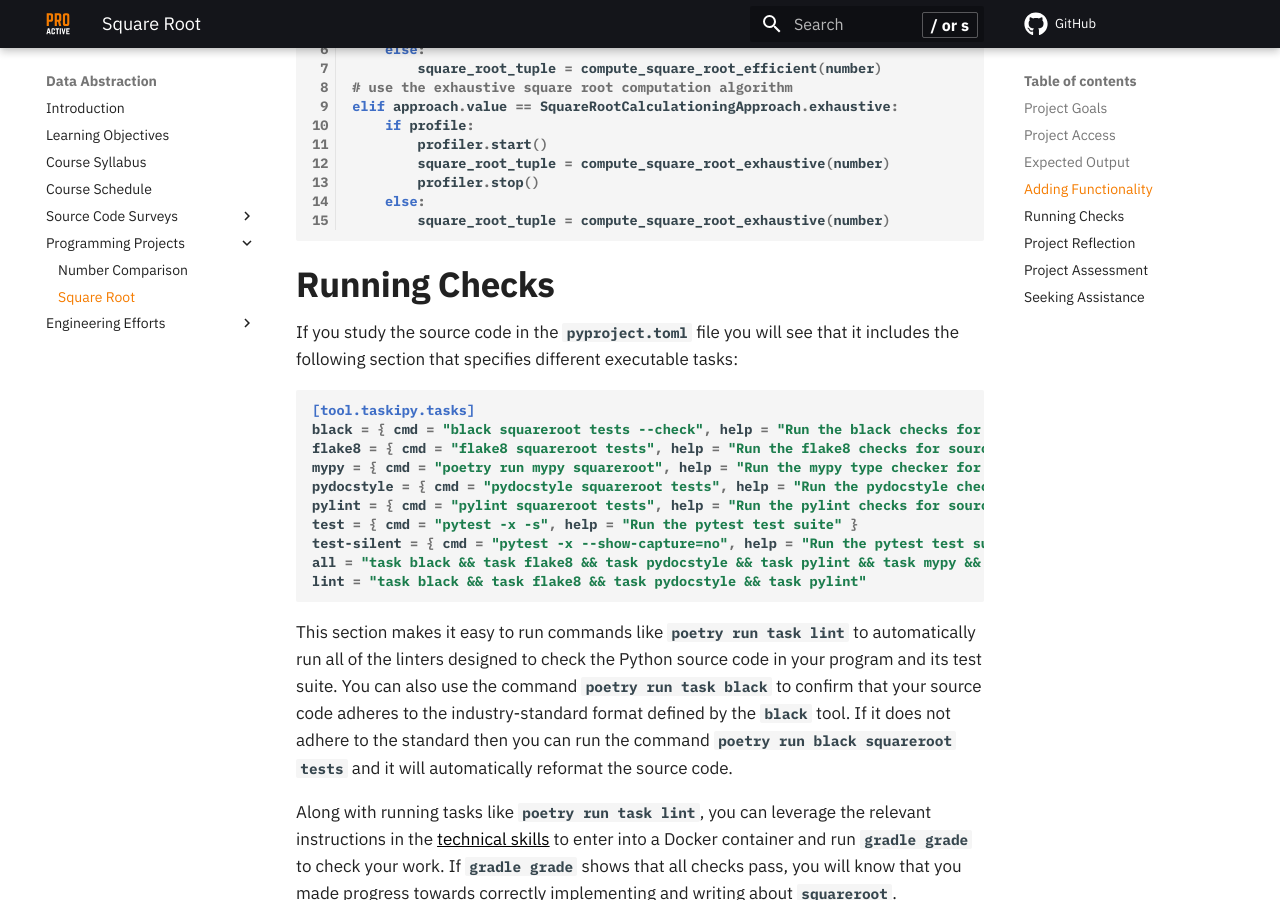
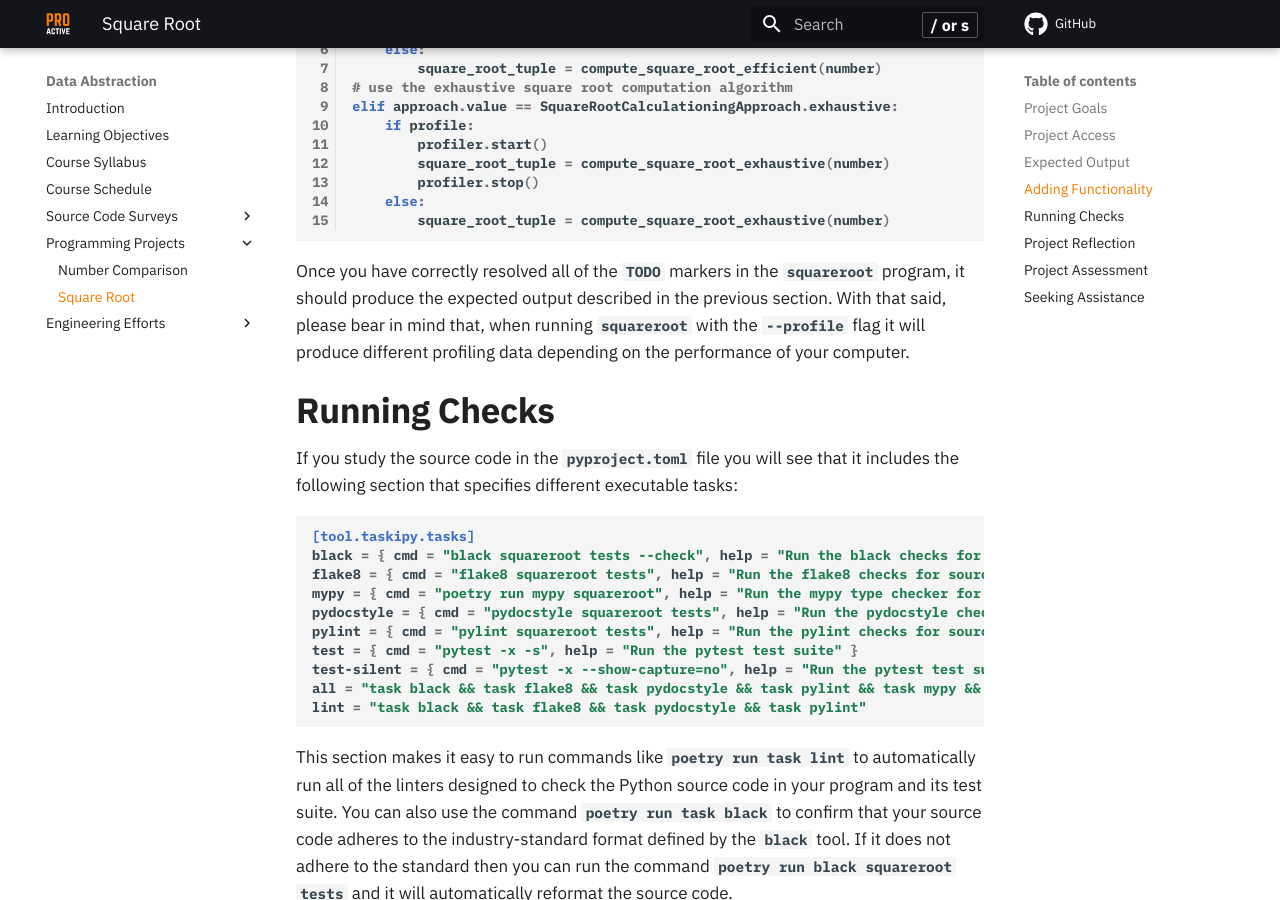
Before and after one commit to ProactiveProgrammers/www.proactiveprogrammers.com, an MkDocs documentation site: the page built from docs/data-abstraction/programming-projects/square-root.md, in a window 1280 px wide and 900 px high, scrolled down 3946 px. Built offline with MkDocs 1.6.1 and Material for MkDocs 9.7.7, drawn with Linux system fonts in a browser that asks for light colours; comment, search, counter and statistics services are not loaded.

Commit message:
feat: Add a reminder about performance difference in square-root.

````diff
--- a/docs/data-abstraction/programming-projects/square-root.md
+++ b/docs/data-abstraction/programming-projects/square-root.md
@@ -189,6 +189,12 @@ elif approach.value == SquareRootCalculationingApproach.exhaustive:
         square_root_tuple = compute_square_root_exhaustive(number)
 ```
 
+Once you have correctly resolved all of the `TODO` markers in the `squareroot`
+program, it should produce the expected output described in the previous
+section. With that said, please bear in mind that, when running `squareroot`
+with the `--profile` flag it will produce different profiling data depending on
+the performance of your computer.
+
 ## Running Checks
 
 If you study the source code in the `pyproject.toml` file you will see that
````
